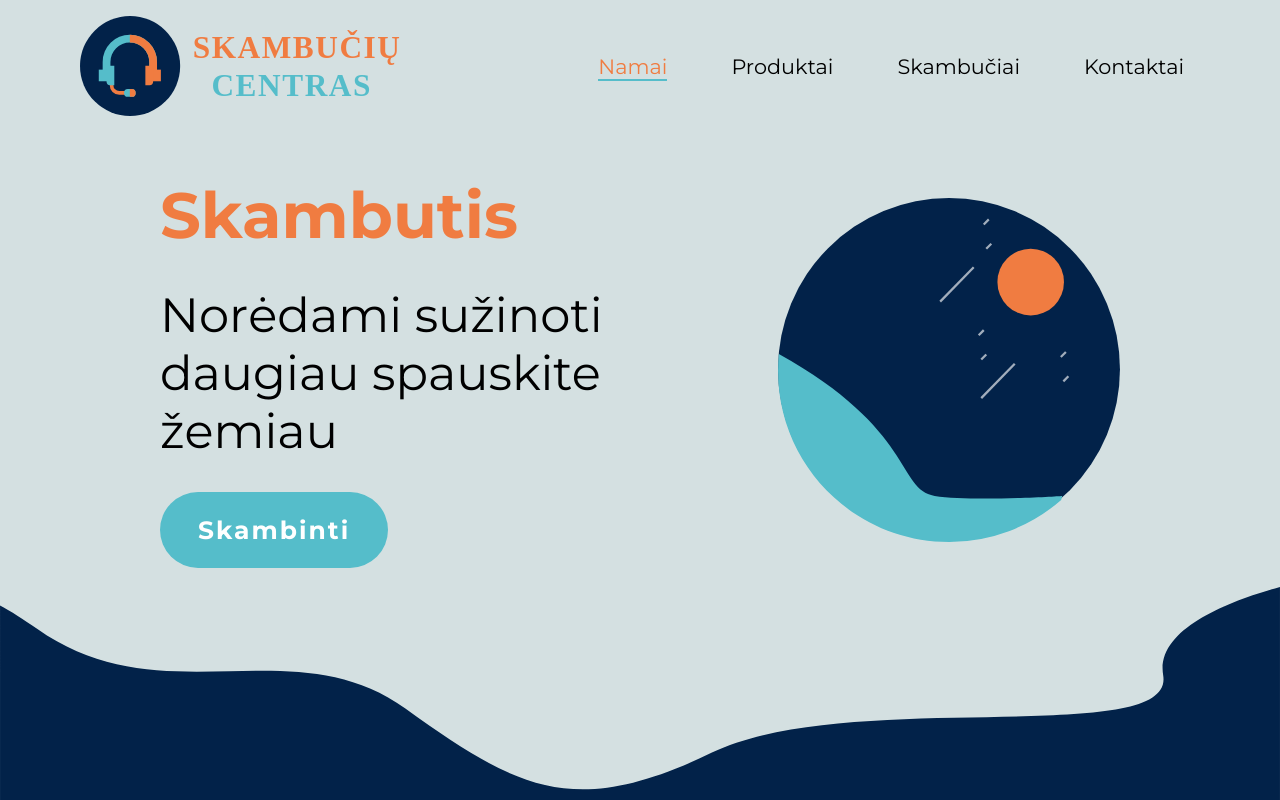
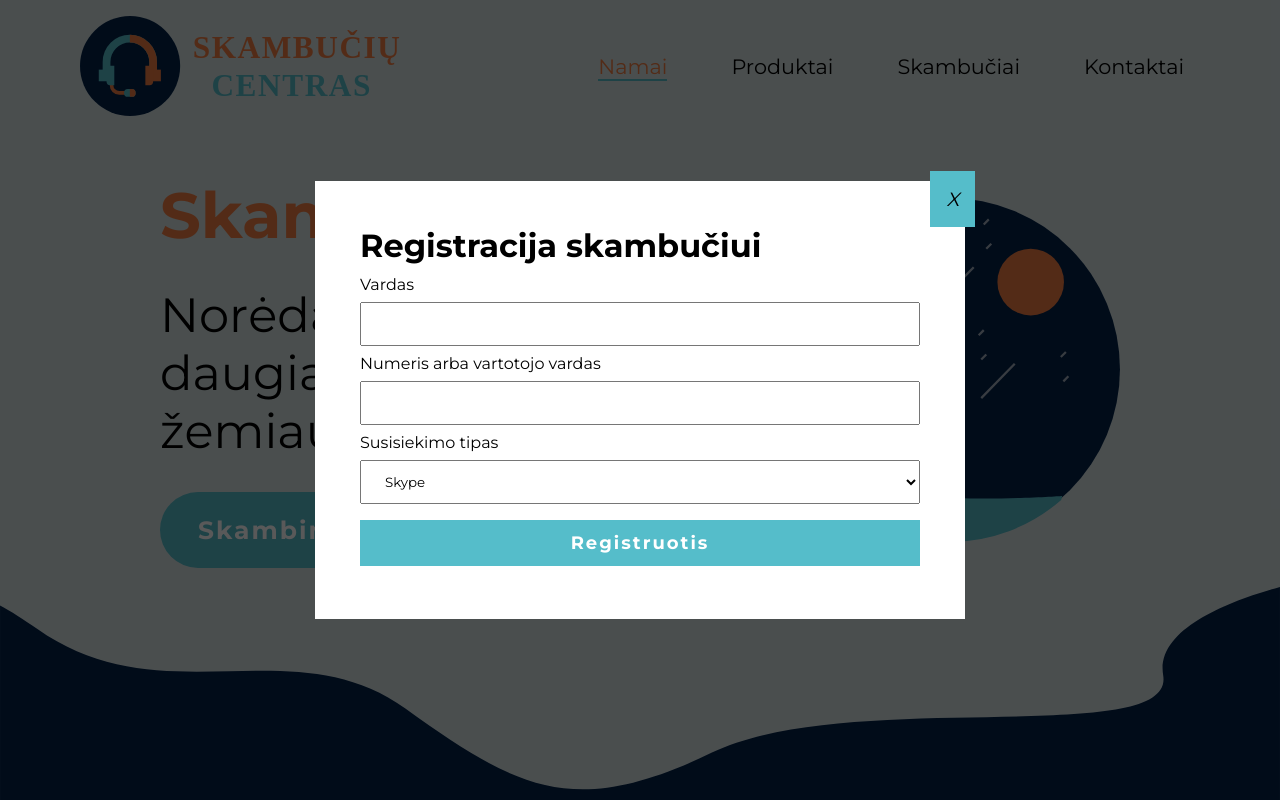
Before and after one commit to RokasBuo/Virtualizacija, a plain HTML site: page index.html in a window 1280 px wide. Both pictures are taken after a click on the button "Skambinti". Drawn offline with Linux system fonts and the light colour scheme.

Commit message:
registration form

```diff
--- a/index.html
+++ b/index.html
@@ -1,15 +1,18 @@
 <!DOCTYPE html>
 <html>
+
 <head>
 	<title>Skambučių centras</title>
-	<meta charset="utf-8"/>
+	<meta charset="utf-8" />
 	<link rel="preconnect" href="https://fonts.gstatic.com">
 	<link href="https://fonts.googleapis.com/css2?family=Montserrat&display=swap" rel="stylesheet">
 	<link rel="preconnect" href="https://fonts.gstatic.com">
 	<link href="https://fonts.googleapis.com/css2?family=Montserrat:wght@400;700&display=swap" rel="stylesheet">
 	<link rel="stylesheet" type="text/css" href="style.css">
 </head>
+
 <body>
+
 	<nav>
 		<img class="logo" src="logo.svg" alt="">
 		<ul>
@@ -19,19 +22,40 @@
 			<li><a href="kontaktai.html">Kontaktai</a></li>
 		</ul>
 	</nav>
+	<div id="body-overlay" class="body-blackout"></div>
 	<section class="landing">
 		<div class="text-intro">
 			<h2>Skambutis</h2>
 			<h3>Norėdami sužinoti daugiau spauskite žemiau</h3>
-			<button href="#" class="myButton">Skambinti</button>
-			</div>
+			<button href="#" id="formBtn" class="myButton">Skambinti</button>
+		</div>
 		<div class="img-intr">
 			<img src="circle.svg" alt="">
 		</div>
 	</section>
 
-		<img class="wave" src="bg.svg">
+	<img class="wave" src="bg.svg">
 
+	<div class="popup-modal" id="popup" data-popup-modal="one">
+		<i class="close-icon popup-modal__close noselect">X</i>
+		<h1 class="modal-title">
+			Registracija skambučiui
+		</h1>
+		<form id="reg-form">
+			<label for="name">Vardas</label>
+			<input class="form-input" type="text" name="name" required>
+			<label for="number">Numeris arba vartotojo vardas</label>
+			<input class="form-input" type="text" name="number" required>
+			<label for="type">Susisiekimo tipas</label>
+			<select class="form-input form-select" name="type">
+				<option value="skype">Skype</option>
+				<option value="phone">Telefonu</option>
+				<option value="discord">Discord</option>
+			</select>
+			<button type="submit" class="reg-btn form-input">Registruotis</button>
+		</form>
+	</div>
+</body>
+<script src="main.js"></script>
 
-</body>
 </html>
--- /dev/null
+++ b/main.js
@@ -0,0 +1,44 @@
+var popup = document.getElementById("popup");
+var overlay = document.getElementById("body-overlay");
+var close = document.getElementsByClassName("close-icon")[0];
+var submit = document.getElementsByClassName("reg-btn")[0];
+var form = document.getElementById("reg-form");
+
+document.getElementById("formBtn").addEventListener('click', showPopup);
+
+close.addEventListener('click', hidePopup);
+overlay.addEventListener('click', hidePopup);
+
+function showPopup() {
+    popup.classList.add("is--visible");
+    overlay.classList.add('is-blacked-out');
+}
+
+function hidePopup() {
+    popup.classList.remove("is--visible");
+    overlay.classList.remove('is-blacked-out');
+}
+
+form.addEventListener('submit', function (e) {
+    e.preventDefault();
+    //convert form inputs to object
+    var data = Object.fromEntries(new FormData(e.target).entries());
+    console.log(data);
+
+    fetch('/some-url', {
+        method: 'POST', // or 'PUT'
+        headers: {
+            'Content-Type': 'application/json',
+        },
+        body: JSON.stringify(data),
+    })
+        .then(function (response) {
+            return response.json();
+        })
+        .then(function (data) {
+            console.log('Success:', data);
+        })
+        .catch(function (error) {
+            console.error('Error:', error);
+        });
+});
--- a/style.css
+++ b/style.css
@@ -1,13 +1,90 @@
-*{
+* {
   margin: 0;
   padding: 0;
   box-sizing: border-box;
-	font-family: 'Montserrat', sans-serif;
-	z-index:1;
+  font-family: "Montserrat", sans-serif;
+  z-index: 1;
 }
+
 body {
-	background-color: #D4E0E1;
+  background-color: #d4e0e1;
 }
+.body-blackout {
+  position: absolute;
+  z-index: 1010;
+  left: 0;
+  top: 0;
+  width: 100%;
+  height: 100%;
+  background-color: rgba(0, 0, 0, 0.65);
+  display: none;
+}
+.body-blackout.is-blacked-out {
+  display: block;
+}
+
+.close-icon {
+  background-color: #55bdca;
+  padding: 1rem;
+}
+
+.popup-modal {
+  min-height: 365px;
+  width: 650px;
+  background-color: #fff;
+  position: absolute;
+  left: 50%;
+  top: 50%;
+  transform: translate(-50%, -50%);
+  padding: 45px;
+  opacity: 0;
+  pointer-events: none;
+  transition: all 300ms ease-in-out;
+  z-index: 1011;
+}
+
+.noselect {
+  -webkit-touch-callout: none;
+  -webkit-user-select: none;
+  -khtml-user-select: none;
+  -moz-user-select: none;
+  -ms-user-select: none;
+  user-select: none;
+}
+
+.modal-title {
+  margin-bottom: 10px;
+}
+
+.form-input {
+  width: 100%;
+  padding: 12px 20px;
+  margin: 8px 0;
+  box-sizing: border-box;
+}
+
+.reg-btn {
+  background: #55bdca;
+  border: none;
+  color: #fff;
+  font-weight: bold;
+  letter-spacing: 2px;
+  font-size: large;
+  cursor: pointer;
+}
+
+.popup-modal.is--visible {
+  opacity: 1;
+  pointer-events: auto;
+}
+.popup-modal__close {
+  position: absolute;
+  font-size: 1.2rem;
+  right: -10px;
+  top: -10px;
+  cursor: pointer;
+}
+
 .logo {
   padding: 1rem;
 }
@@ -24,33 +101,33 @@ nav ul {
   list-style: none;
 }
 nav ul li {
-	padding:0rem 2rem;
+  padding: 0rem 2rem;
   font-size: 1.3rem;
 }
 nav li a {
   text-decoration: none;
 }
 a {
-	color:black;
+  color: black;
 }
 nav li a:hover:not(.active) {
-  color: #F07C41;
+  color: #f07c41;
 }
 nav li.active a {
-  border-bottom: 2px solid #55BDCA;
-  color: #F07C41;
+  border-bottom: 2px solid #55bdca;
+  color: #f07c41;
 }
-.landing{
+.landing {
   min-height: 60vh;
   display: flex;
   justify-content: space-between;
   align-items: center;
   width: 75%;
-	margin:auto;
+  margin: auto;
 }
 .landing h2 {
   font-size: 4rem;
-	color:#F07C41;
+  color: #f07c41;
   font-weight: bold;
 }
 .landing h3 {
@@ -62,28 +139,27 @@ nav li.active a {
   position: absolute;
   bottom: 0;
   width: 100%;
-	left:0;
-	z-index:0;
-
+  left: 0;
+  z-index: 0;
 }
 .myButton {
-	background-color:#55BDCA;
+  background-color: #55bdca;
   border: none;
-	border-radius:40px;
-	display:inline-block;
-	cursor:pointer;
-	color:#ffffff;
+  border-radius: 40px;
+  display: inline-block;
+  cursor: pointer;
+  color: #ffffff;
   font-weight: bold;
   letter-spacing: 2px;
-	font-size:25px;
-	padding:23px 38px;
-	text-decoration:none;
+  font-size: 25px;
+  padding: 23px 38px;
+  text-decoration: none;
 }
 .myButton:hover {
-	background-color:#55BDCA;
-	color:#022249;
+  background-color: #55bdca;
+  color: #022249;
 }
 .myButton:active {
-	position:relative;
-	top:1px;
+  position: relative;
+  top: 1px;
 }
```
Lines whose indentation alone changed are shown as unchanged.
